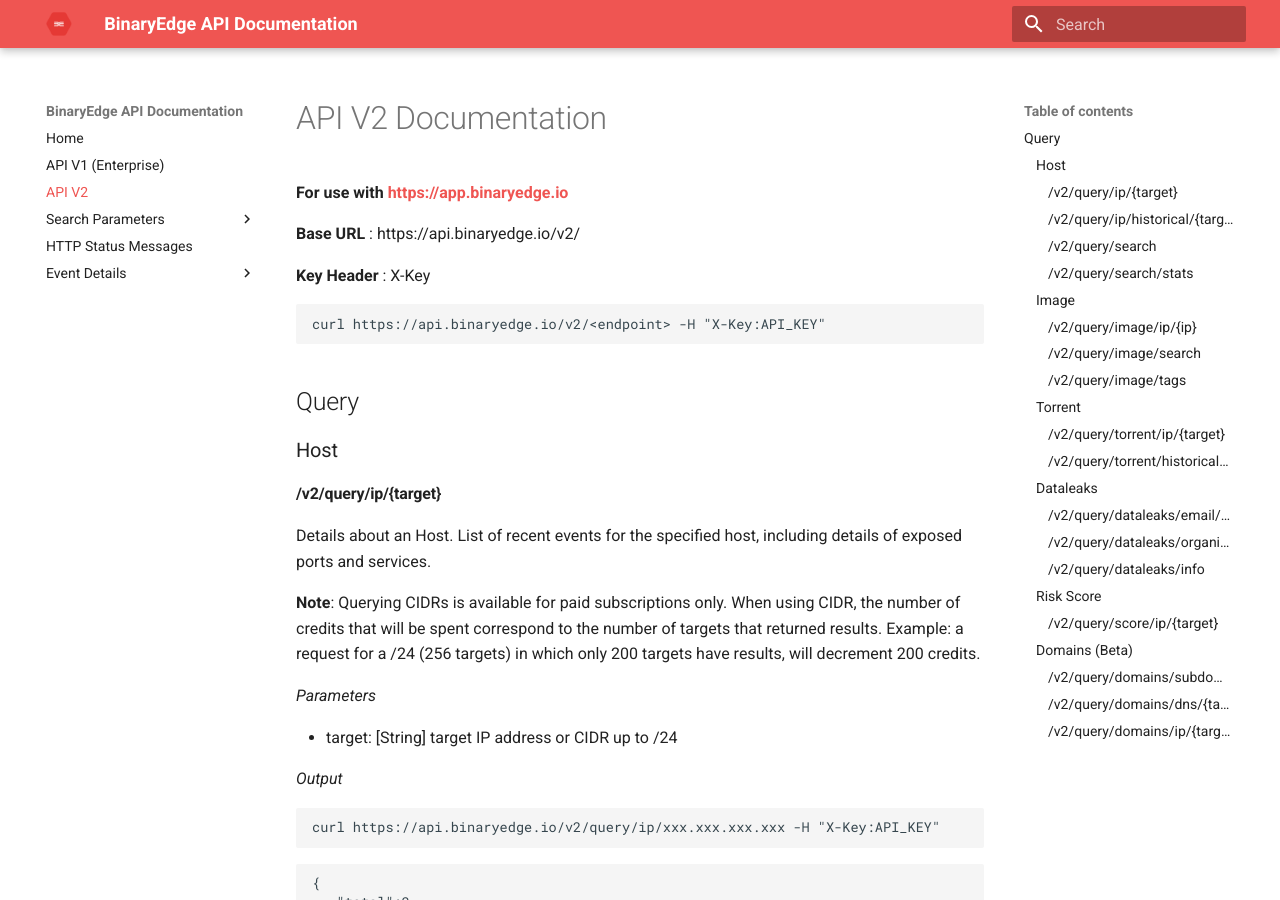
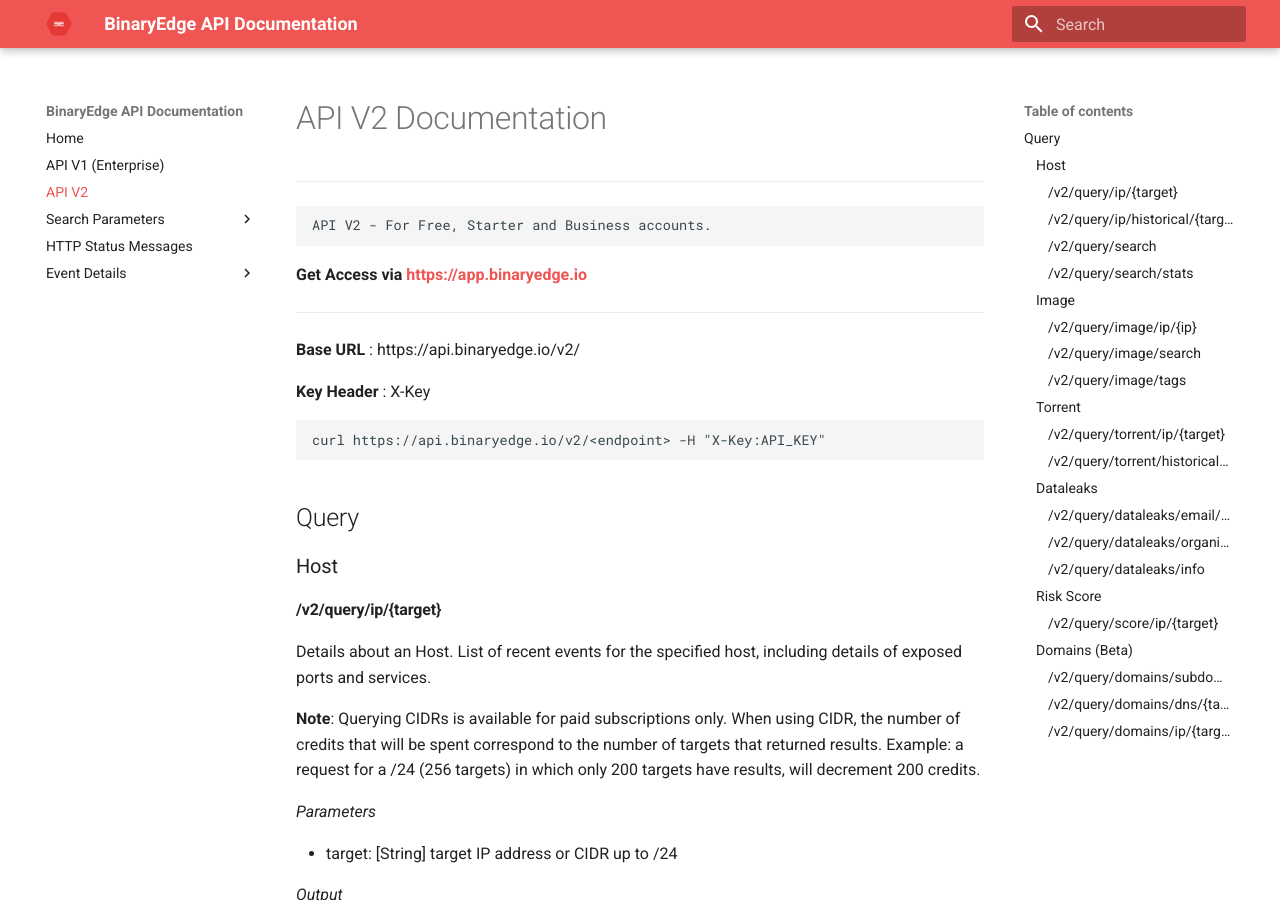
Before and after one commit to igama/docs.binaryedge.io, an MkDocs documentation site: the page built from docs/api-v2.md, in a window 1280 px wide and 900 px high. Built offline with MkDocs 1.6.1 and Material for MkDocs 9.7.7, drawn with Linux system fonts in a browser that asks for light colours.

Commit message:
Mention account types for API V2.

```diff
--- a/docs/api-v2.md
+++ b/docs/api-v2.md
@@ -1,6 +1,12 @@
 # API V2 Documentation
 
-**For use with [https://app.binaryedge.io](https://app.binaryedge.io)**
+- - -
+
+    API V2 - For Free, Starter and Business accounts.
+
+**Get Access via [https://app.binaryedge.io](https://app.binaryedge.io)**
+
+- - -
 
 **Base URL** : https://api.binaryedge.io/v2/
 
```
